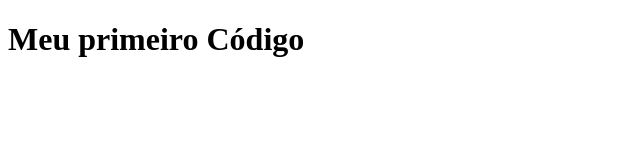
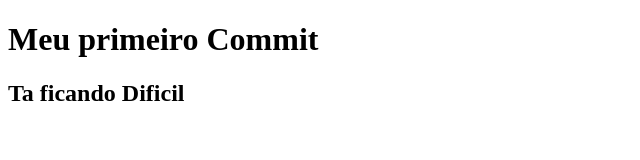
Before and after one commit to MichelLobo34/teste_git_michel, a plain HTML site: page index.html in a window 1280 px wide. Shown: the whole page, without its empty margins (0-640 px from the left). Drawn offline with Linux system fonts and the light colour scheme.

Commit message:
tem que melhorar

```diff
--- a/index.html
+++ b/index.html
@@ -6,6 +6,8 @@
     <title>ProjetoGit</title>
 </head>
 <body>
-    <h1>Meu primeiro Código</h1>
+    <h1>Meu primeiro Commit</h1>
+
+    <h2>Ta ficando Dificil</h2>
 </body>
 </html>
```
